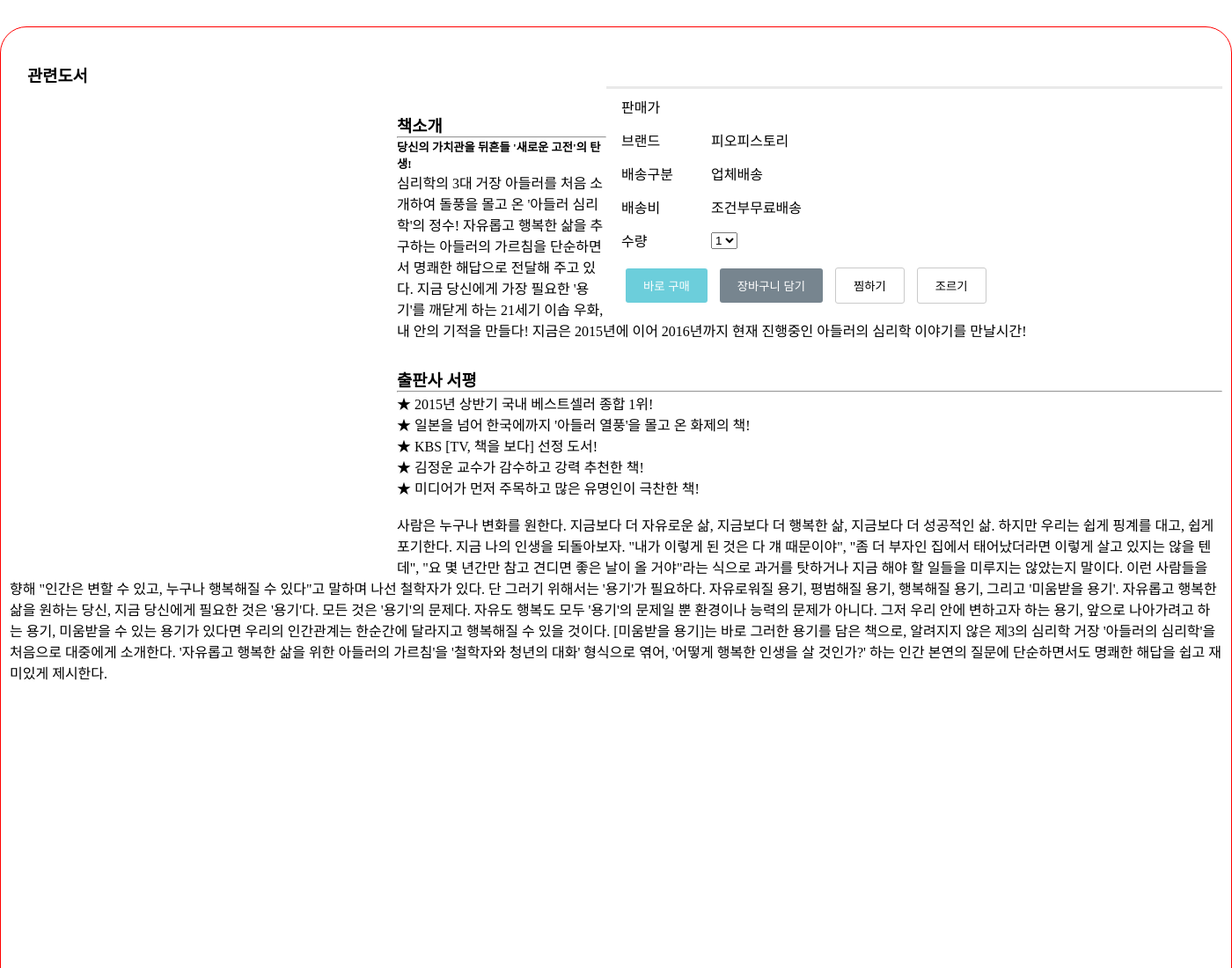
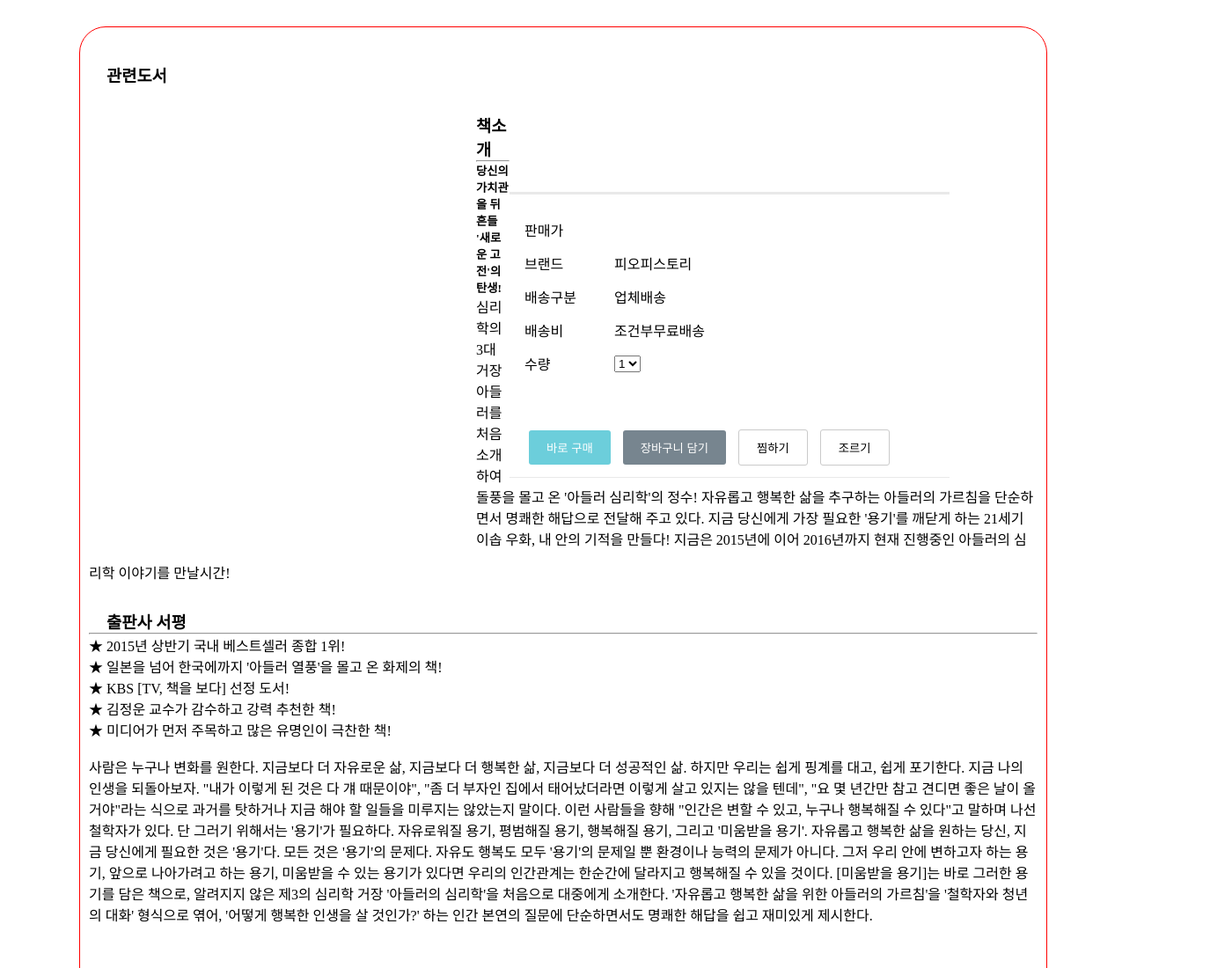
Before and after one commit to hyoeunkim126/ajax_class, a plain HTML site: page index.html in a window 1280 px wide. Shown: the top 1100 px of the page at 88% size, 1400 px wide, since content can reach past the window. Drawn offline with nearby package versions, Linux system fonts and the light colour scheme; no server answers.

Commit message:
Update index.html

```diff
--- a/index.html
+++ b/index.html
@@ -36,7 +36,7 @@
     }
 
     section {
-      width: 1400px;
+      width: 1100px;
       height: 1700px;
       margin: 30px auto 0 auto;
       border: 1px solid red;
@@ -65,26 +65,28 @@
       border: 1px solid #ddd;
       box-shadow: 4px 4px 4px #eee;
     }
-    .sub_box h3 { text-align: left;}
+    .sub_box h3 { text-align: left; margin-bottom: 30px;}
 
     table {
-      width: 700px; border-top: 3px solid #e9e9e9;
-      float: right;
+      width: 500px; border-top: 3px solid #e9e9e9;
+      float: right; margin: 120px 100px 0 0;
+      border-bottom: 1px solid #e9e9e9;
+      padding-top: 20px;
     }
-
     td {
       padding: 6px 15px; text-align: left;
     }
     td:first-child {width: 100px;}
 
+    #button { padding-top: 50px;}
     button { padding: 10px 20px; margin: 5px; cursor: pointer;
-      border-radius: 3px;}
+              border-radius: 3px;}
     button:nth-child(1){ border: none; color: #fff; background-color: rgb(108, 206, 219); }
     button:nth-child(2){ border: none; color: #fff;  background-color: rgb(119, 133, 143); }
     button:nth-child(3){ border: 1px solid #cacaca; background-color: #fff;}
     button:nth-child(4){ border: 1px solid #cacaca; background-color: #fff;}
 
-    .contextbox { float: left;}
+    .contextbox { float: left; width: 1100px; }
   </style>
 
 
@@ -124,7 +126,7 @@
         </td>
       </tr>
       <tr>
-        <td colspan="2">
+        <td colspan="2" id="button">
           <button>바로 구매</button>
           <button>장바구니 담기</button>
           <button>찜하기</button>
```
